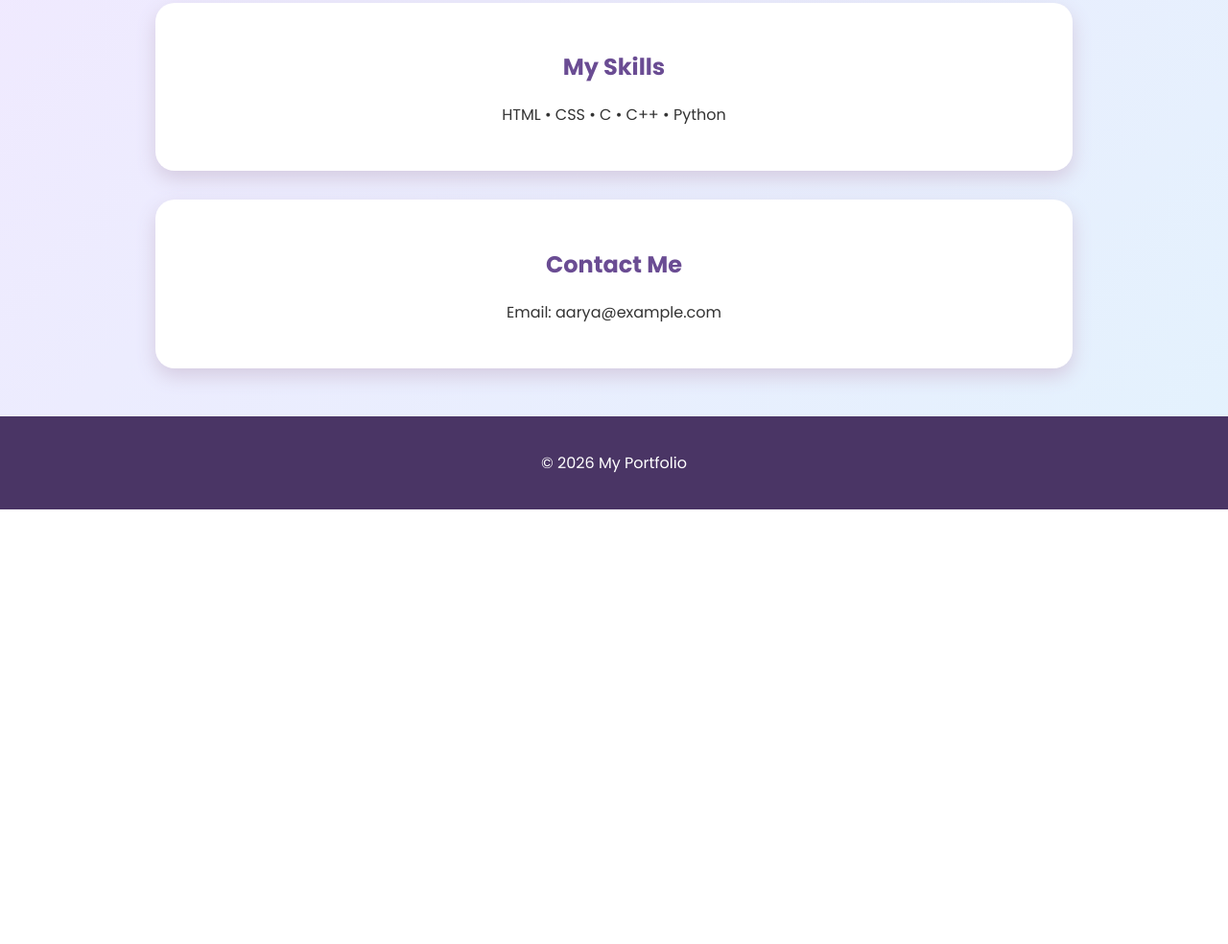
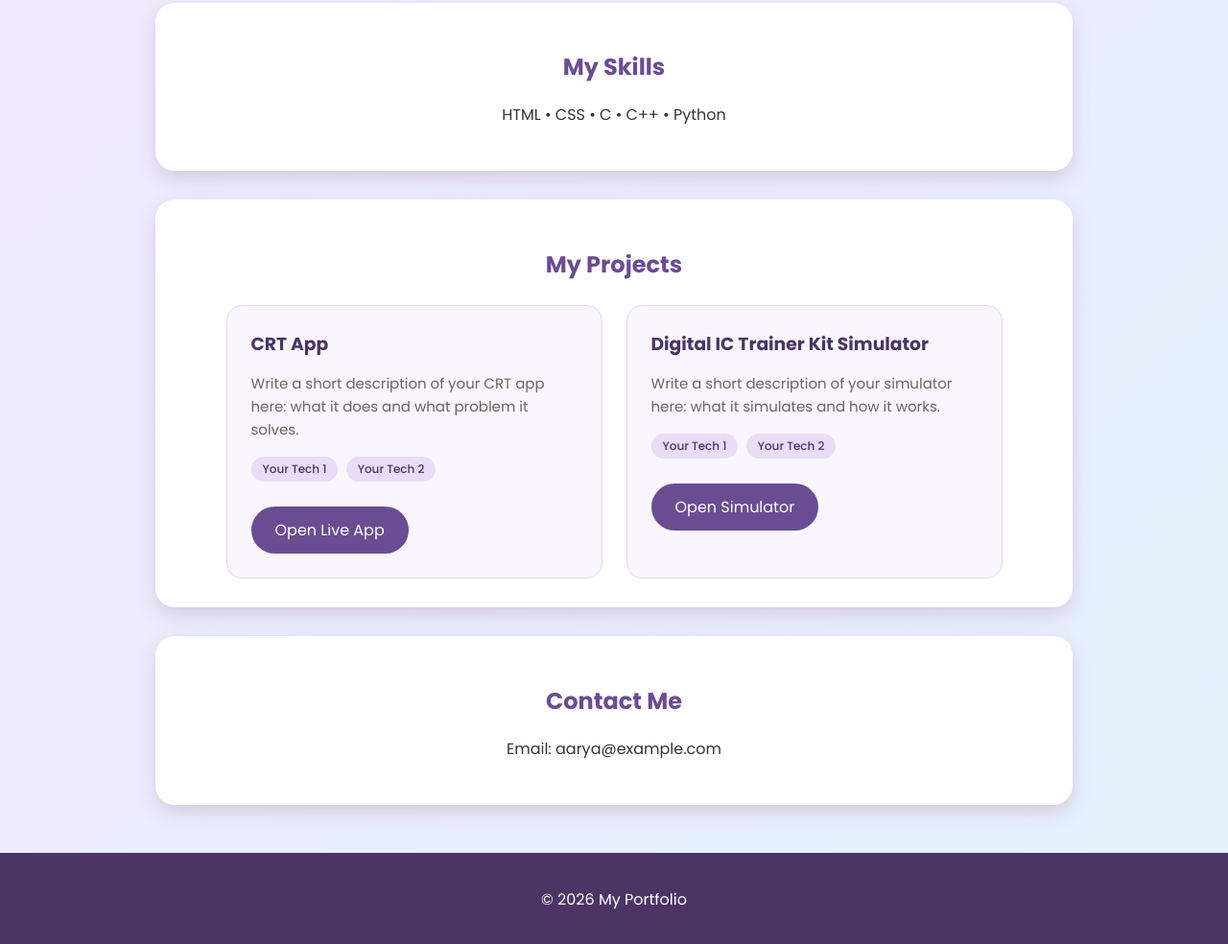
Before and after one commit to codeverse2608/SGA-assignment-7, a plain HTML site: page index.html in a window 1280 px wide. Shown: the part 798-1782 px from the top of the page at 96% size. Before the commit the page ends 1329 px from the top, so only its background shows below. Drawn offline with Linux system fonts and the light colour scheme.

Commit message:
projects added to portfolio.

```diff
--- a/index.html
+++ b/index.html
@@ -11,6 +11,10 @@
     <link href="https://fonts.googleapis.com/css2?family=Poppins:wght@400;500;600;700&display=swap" rel="stylesheet">
 
     <style>
+        html {
+            scroll-behavior: smooth;
+        }
+
         body {
             font-family: "Poppins", sans-serif;
             margin: 0;
@@ -82,11 +86,73 @@
             background: #4a3565;
         }
 
+        /* ---------- Projects ---------- */
+        .projects-grid {
+            display: flex;
+            flex-wrap: wrap;
+            gap: 25px;
+            justify-content: center;
+            margin-top: 25px;
+        }
+
+        .project-card {
+            flex: 1 1 280px;
+            max-width: 340px;
+            background: #faf6ff;
+            border: 1px solid #e4d8f2;
+            border-radius: 16px;
+            padding: 25px;
+            text-align: left;
+            transition: transform 0.2s, box-shadow 0.2s;
+        }
+
+        .project-card:hover {
+            transform: translateY(-5px);
+            box-shadow: 0 8px 20px #d5cbe0;
+        }
+
+        .project-card h3 {
+            margin: 0 0 10px;
+            color: #4a3565;
+        }
+
+        .project-card p {
+            font-size: 15px;
+            color: #666;
+            line-height: 1.6;
+        }
+
+        .tags {
+            margin: 12px 0 5px;
+        }
+
+        .tags span {
+            display: inline-block;
+            background: #e9dcf7;
+            color: #4a3565;
+            font-size: 12px;
+            font-weight: 500;
+            padding: 4px 12px;
+            border-radius: 15px;
+            margin: 0 4px 6px 0;
+        }
+
         footer {
             margin-top: 50px;
             padding: 20px;
             background: #4a3565;
             color: white;
+        }
+
+        @media (max-width: 700px) {
+            .box {
+                width: 85%;
+                padding: 20px;
+            }
+
+            .intro h2 {
+                font-size: 32px;
+            }
         }
     </style>
 </head>
@@ -99,6 +165,7 @@
         <nav>
             <a href="#about">About</a>
             <a href="#skills">Skills</a>
+            <a href="#projects">Projects</a>
             <a href="#contact">Contact</a>
         </nav>
     </header>
@@ -123,6 +190,46 @@
         <p>HTML • CSS • C • C++ • Python</p>
     </div>
 
+    <!-- ===== NEW: Projects section ===== -->
+    <div class="box" id="projects">
+        <h2>My Projects</h2>
+
+        <div class="projects-grid">
+
+            <!-- Project 1 -->
+            <div class="project-card">
+                <h3>CRT App</h3>
+                <p>
+                    Write a short description of your CRT app here:
+                    what it does and what problem it solves.
+                </p>
+                <div class="tags">
+                    <span>Your Tech 1</span>
+                    <span>Your Tech 2</span>
+                </div>
+                <a href="https://codeverse2608.github.io/CRT-App/"
+                   class="button" target="_blank" rel="noopener noreferrer">Open Live App</a>
+            </div>
+
+            <!-- Project 2 -->
+            <div class="project-card">
+                <h3>Digital IC Trainer Kit Simulator</h3>
+                <p>
+                    Write a short description of your simulator here:
+                    what it simulates and how it works.
+                </p>
+                <div class="tags">
+                    <span>Your Tech 1</span>
+                    <span>Your Tech 2</span>
+                </div>
+                <a href="https://codeverse2608.github.io/Digital-IC-Trainer-Kit---Simulator/"
+                   class="button" target="_blank" rel="noopener noreferrer">Open Simulator</a>
+            </div>
+
+        </div>
+    </div>
+    <!-- ===== END: Projects section ===== -->
+
     <div class="box" id="contact">
         <h2>Contact Me</h2>
         <p>Email: aarya@example.com</p>
```
